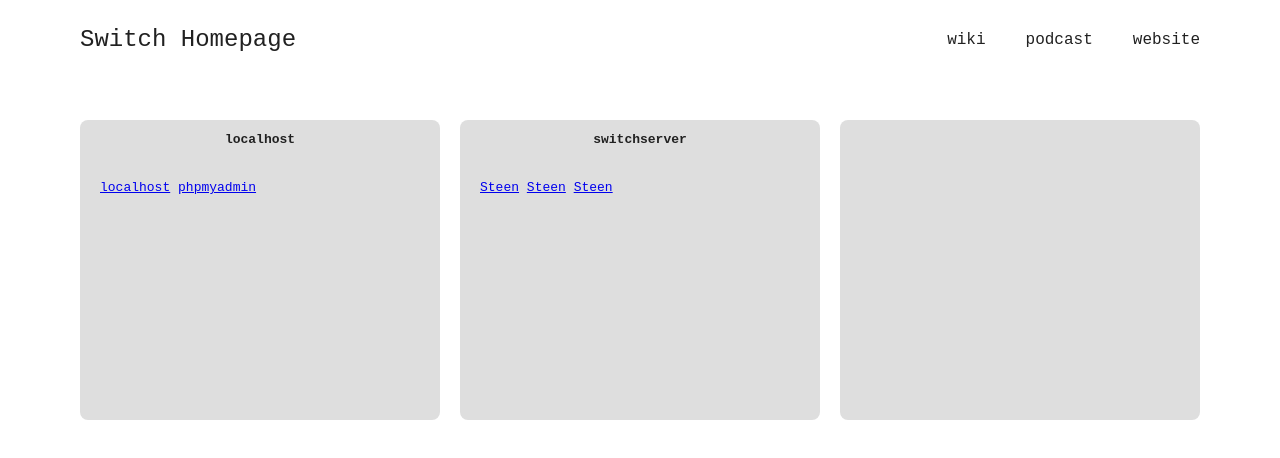
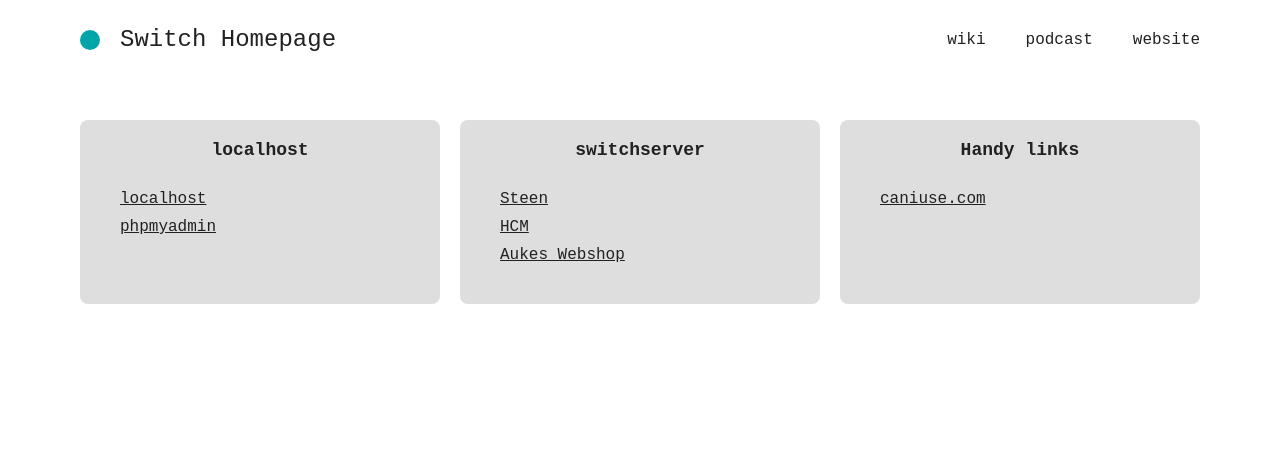
Before and after one commit to RLKevin/Switch-Homepage, a plain HTML site: page index.html in a window 1280 px wide. Drawn offline with Linux system fonts and the light colour scheme.

Commit message:
added content

```diff
--- a/index.html
+++ b/index.html
@@ -35,11 +35,16 @@
             <span class="title">switchserver</span>
             <div class="card-content">
                 <a href="//switchserver.nl/steen">Steen</a>
-                <a href="//switchserver.nl/steen">Steen</a>
-                <a href="//switchserver.nl/steen">Steen</a>
+                <a href="//switchserver.nl/hcm">HCM</a>
+                <a href="//switchserver.nl/aukes-webshop">Aukes Webshop</a>
             </div>
         </div>
-        <div class="card"></div>
+        <div class="card">
+            <span class="title">Handy links</span>
+            <div class="card-content">
+                <a href="//caniuse.com">caniuse.com</a>
+            </div>
+        </div>
     </div>
 </body>
 </html>
--- a/scss/style.scss
+++ b/scss/style.scss
@@ -2,6 +2,7 @@
 	--bg: #ffffff;
 	--bg-alt: #dedede;
 	--fg: #212121;
+	--accent: #01a5a9;
 }
 
 @media (prefers-color-scheme: dark) {
@@ -17,7 +18,7 @@
 body {
 	background-color: var(--bg);
 	width: 100%;
-	min-height: 140vh;
+	min-height: 100vh;
 	font-family: monospace;
 }
 
@@ -37,10 +38,24 @@ nav {
 	padding: 20px 80px;
 
 	.logo {
+		position: relative;
+		padding-left: 40px;
 		height: 100%;
 		width: auto;
 		line-height: 40px;
 		font-size: 24px;
+
+		&::before {
+			content: "";
+			position: absolute;
+			left: 0;
+			top: 50%;
+			transform: translateY(-50%);
+			height: 20px;
+			width: 20px;
+			background-color: var(--accent);
+			border-radius: 50%;
+		}
 	}
 
 	ul {
@@ -68,7 +83,7 @@ nav {
 
 .content {
 	display: grid;
-	grid-template-columns: 1fr 1fr 1fr;
+	grid-template-columns: repeat(auto-fill, minmax(300px, 1fr));
 	gap: 20px;
 	margin: 40px 80px;
 
@@ -77,19 +92,33 @@ nav {
 		background-color: var(--bg-alt);
 		color: var(--fg);
 		width: 100%;
-		height: 300px;
+		overflow: hidden;
 
 		span.title {
 			font-weight: bold;
-			height: 40px;
+			height: 60px;
 			width: 100%;
 			display: block;
 			text-align: center;
-			line-height: 40px;
+			line-height: 60px;
+			font-size: 18px;
+			// border-bottom: 1px solid var(--bg);
 		}
 
 		div.card-content {
-			padding: 20px;
+			padding: 0 40px 40px;
+
+			display: flex;
+			flex-direction: column;
+
+			* & * {
+				padding-top: 10px;
+			}
+
+			a {
+				color: currentColor;
+				font-size: 16px;
+			}
 		}
 	}
 }
```
Also changed, not shown: css/style.css, css/style.min.css.
